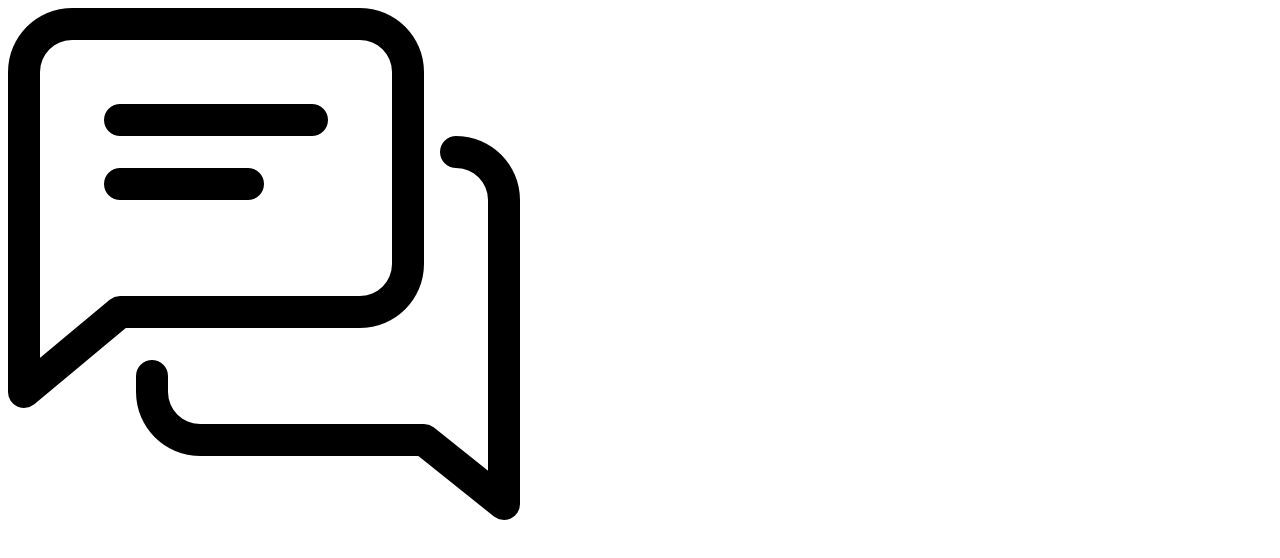
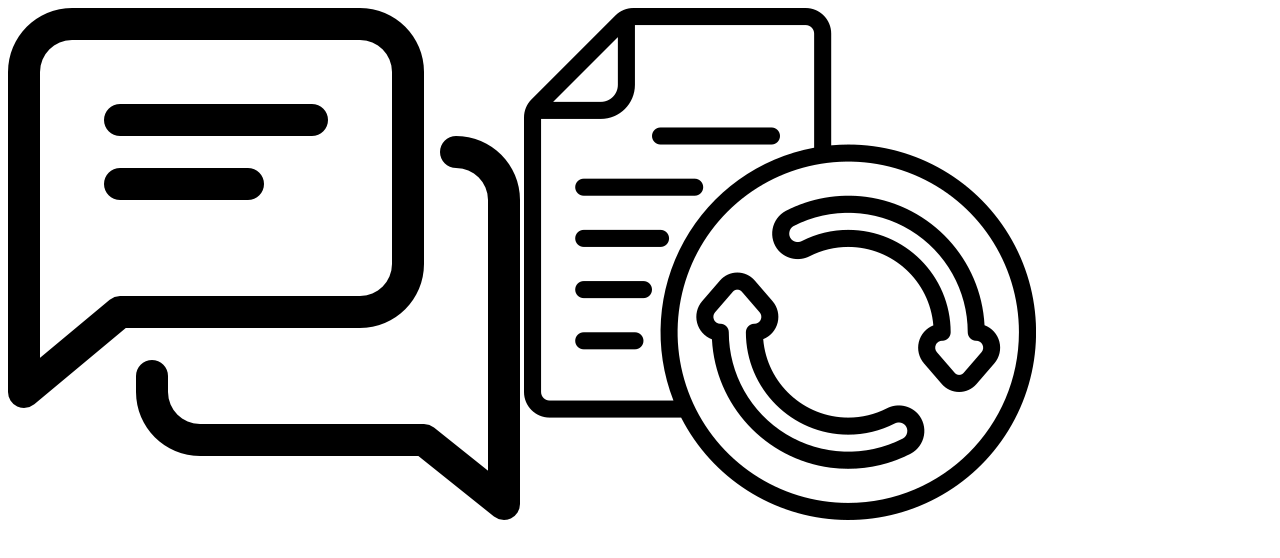
Before and after one commit to rutubondre/assigment-position, a plain HTML site: page index.html in a window 1280 px wide. Drawn offline with Linux system fonts and the light colour scheme.

Commit message:
status img added

```diff
--- a/index.html
+++ b/index.html
@@ -15,5 +15,6 @@
 <body>
     <div class="bottom-nav"></div>
     <img src="chat.png" class="icon" alt="chat-icon"/>
+    <img src="status.png"class="icon"alt="status-icon"/>
 </body>
 </html>
```
Also changed, not shown: status.png (added).
